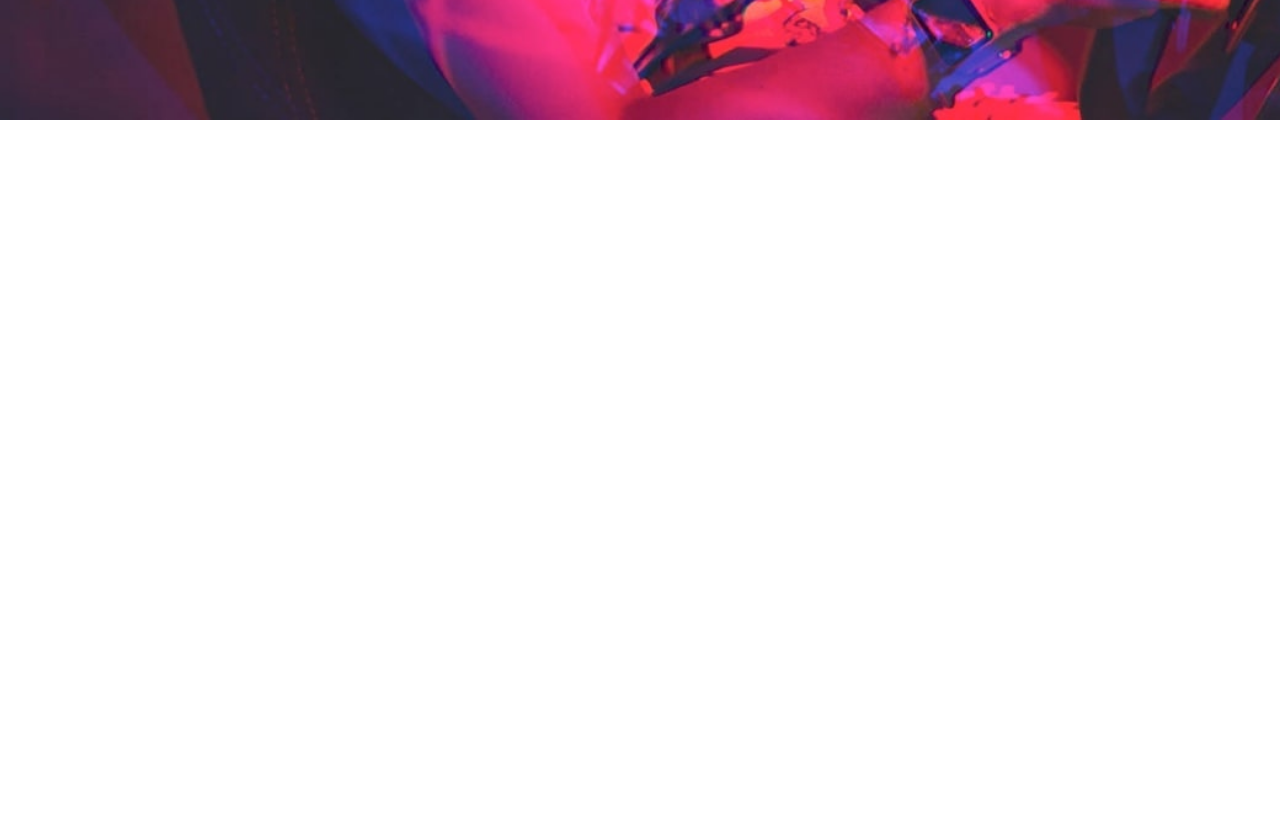
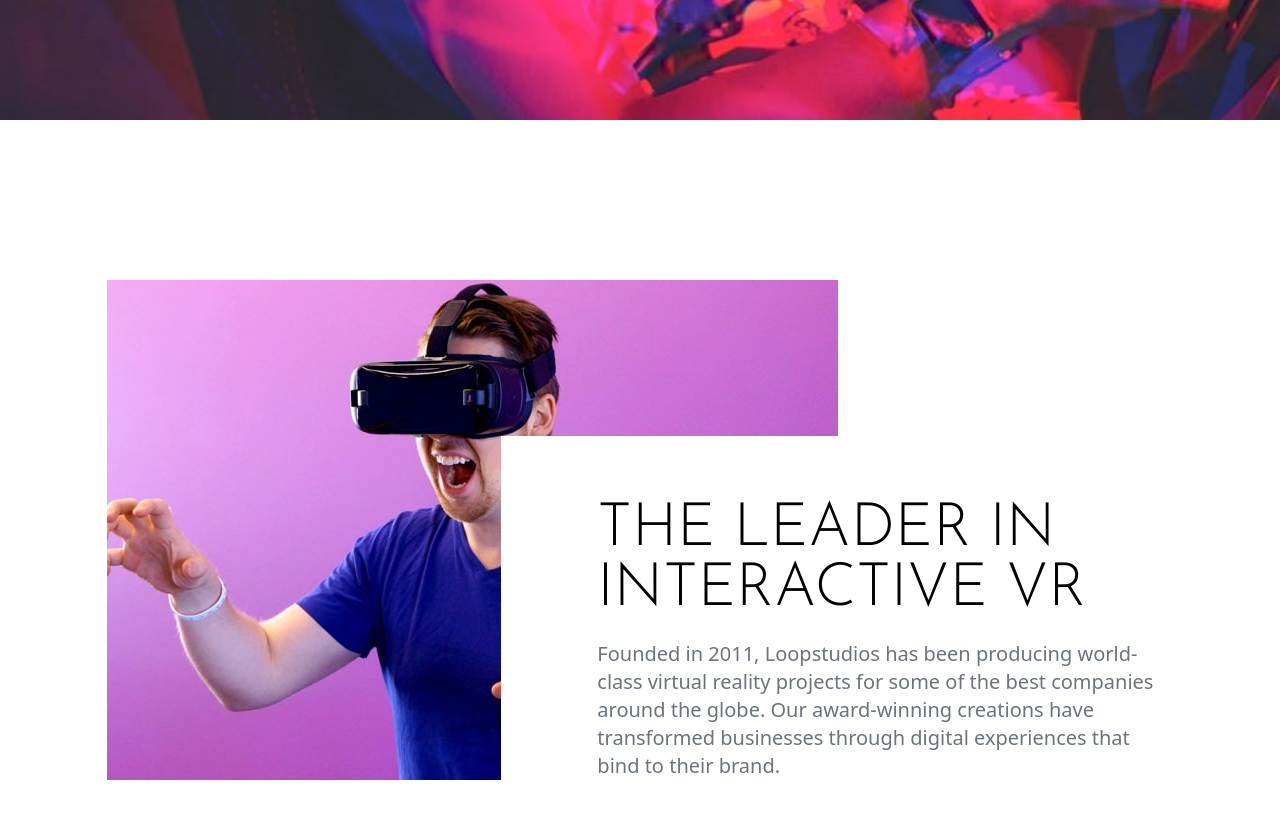
Before and after one commit to john-k-phillips/fm-loopstudios-landing-page, a React (Create React App) app: page / in a window 1280 px wide. Shown: the part 680-1498 px from the top of the page. Before the commit the page ends 800 px from the top, so only its background shows below. Built offline with nearby package versions, Linux system fonts and the light colour scheme.

Commit message:
Interactive added.

```diff
--- a/src/App.jsx
+++ b/src/App.jsx
@@ -1,5 +1,7 @@
 import React from 'react';
+
 import HeadWrapper from './components/Header/HeadWrapper';
+import Interactive from './components/Main/Interactive';
 
 function App() {
   return (
@@ -13,6 +15,9 @@ function App() {
       {/* Main Content */}
       {/* Leader Image */}
       {/* Leader Content */}
+      <main>
+        <Interactive />
+      </main>
 
       {/* Grid Section */}
       {/* Heading & Btn */}
```
